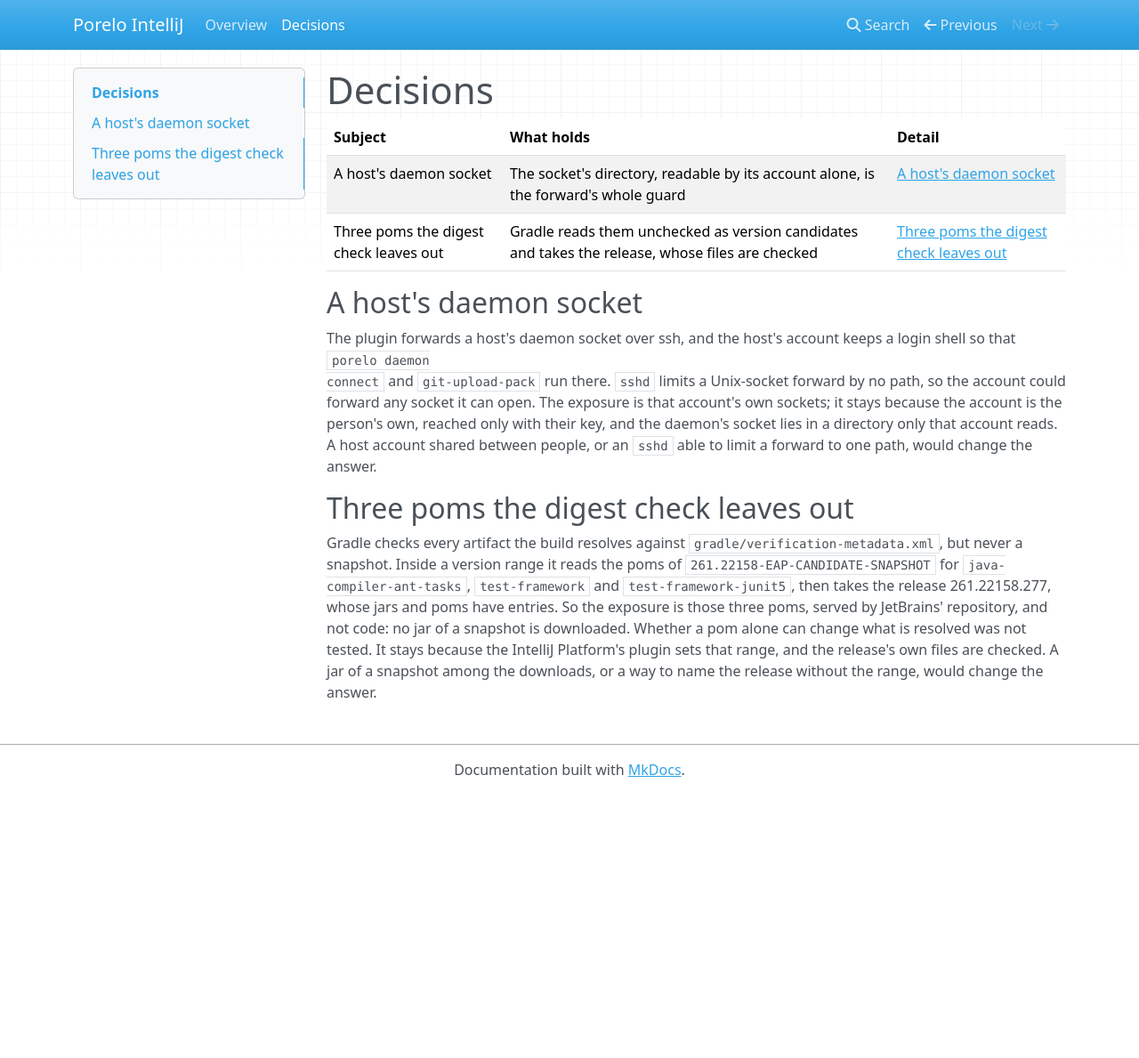
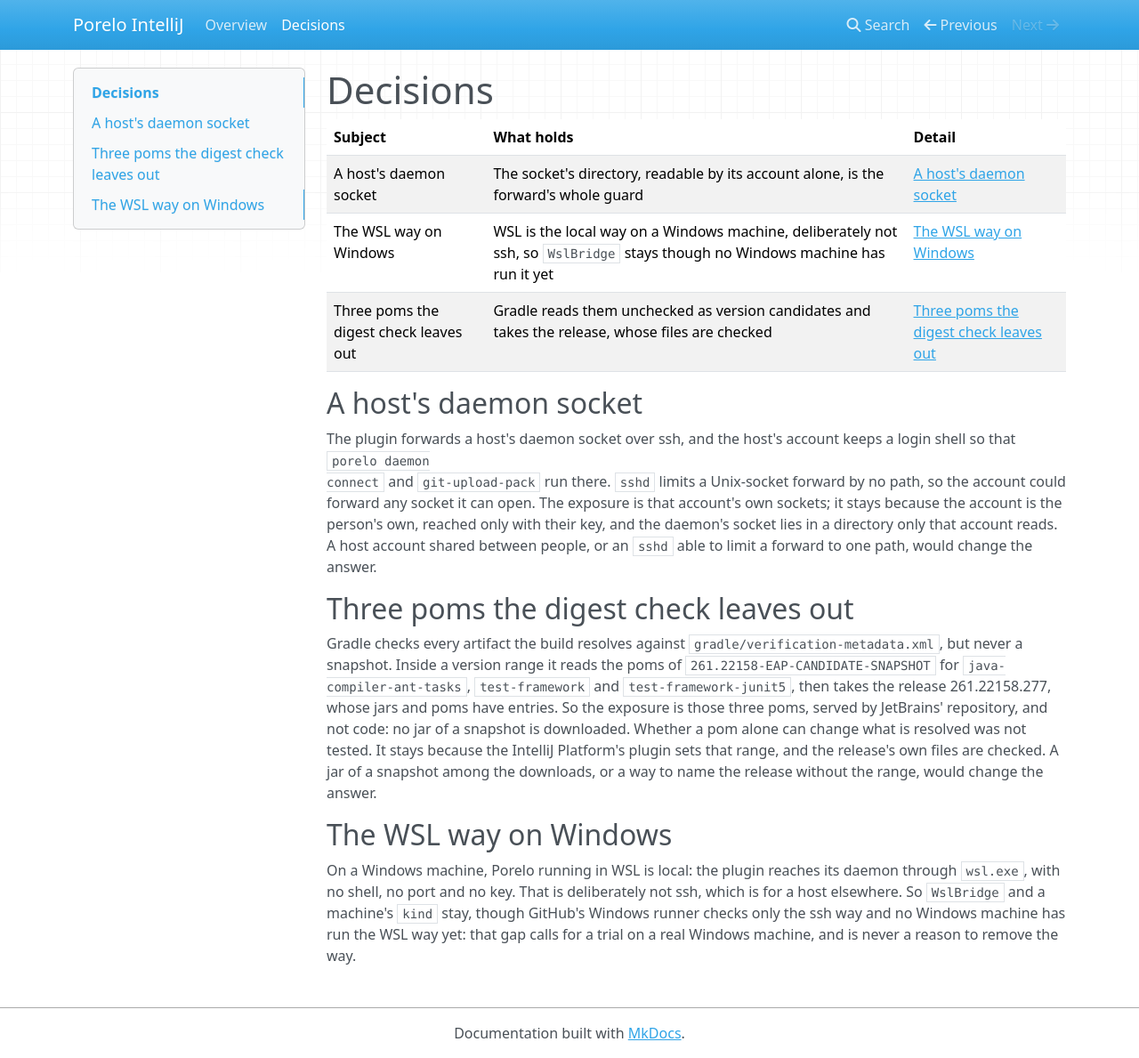
Before and after one commit to porelo-ai/porelo-intellij, an MkDocs documentation site: the page built from doc/decisions.md, in a window 1280 px wide and 1189 px high. Shown: the whole window at 89% size. Built offline with MkDocs 1.6.1, drawn with Linux system fonts in a browser that asks for light colours; nearby versions of some CDN libraries.

Commit message:
Say why the WSL way stays
Assisted-by: Claude Code, claude-opus-5-5

```diff
--- a/doc/decisions.md
+++ b/doc/decisions.md
@@ -3,6 +3,7 @@
 | Subject | What holds | Detail |
 |---|---|---|
 | A host's daemon socket | The socket's directory, readable by its account alone, is the forward's whole guard | [A host's daemon socket](#a-hosts-daemon-socket) |
+| The WSL way on Windows | WSL is the local way on a Windows machine, deliberately not ssh, so `WslBridge` stays though no Windows machine has run it yet | [The WSL way on Windows](#the-wsl-way-on-windows) |
 | Three poms the digest check leaves out | Gradle reads them unchecked as version candidates and takes the release, whose files are checked | [Three poms the digest check leaves out](#three-poms-the-digest-check-leaves-out) |
 
 ## A host's daemon socket
@@ -21,3 +22,10 @@ range it reads the poms of `261.22158-EAP-CANDIDATE-SNAPSHOT` for `java-compiler
 served by JetBrains' repository, and not code: no jar of a snapshot is downloaded. Whether a pom alone can change what is resolved was
 not tested. It stays because the IntelliJ Platform's plugin sets that range, and the release's own files are checked. A jar of a
 snapshot among the downloads, or a way to name the release without the range, would change the answer.
+
+## The WSL way on Windows
+
+On a Windows machine, Porelo running in WSL is local: the plugin reaches its daemon through `wsl.exe`, with no shell, no
+port and no key. That is deliberately not ssh, which is for a host elsewhere. So `WslBridge` and a machine's `kind` stay,
+though GitHub's Windows runner checks only the ssh way and no Windows machine has run the WSL way yet: that gap calls
+for a trial on a real Windows machine, and is never a reason to remove the way.
```
Also changed, not shown: issues/IJ11-Tried-On-A-Windows-Machine.md (+3 -0 lines), 1 other file.
